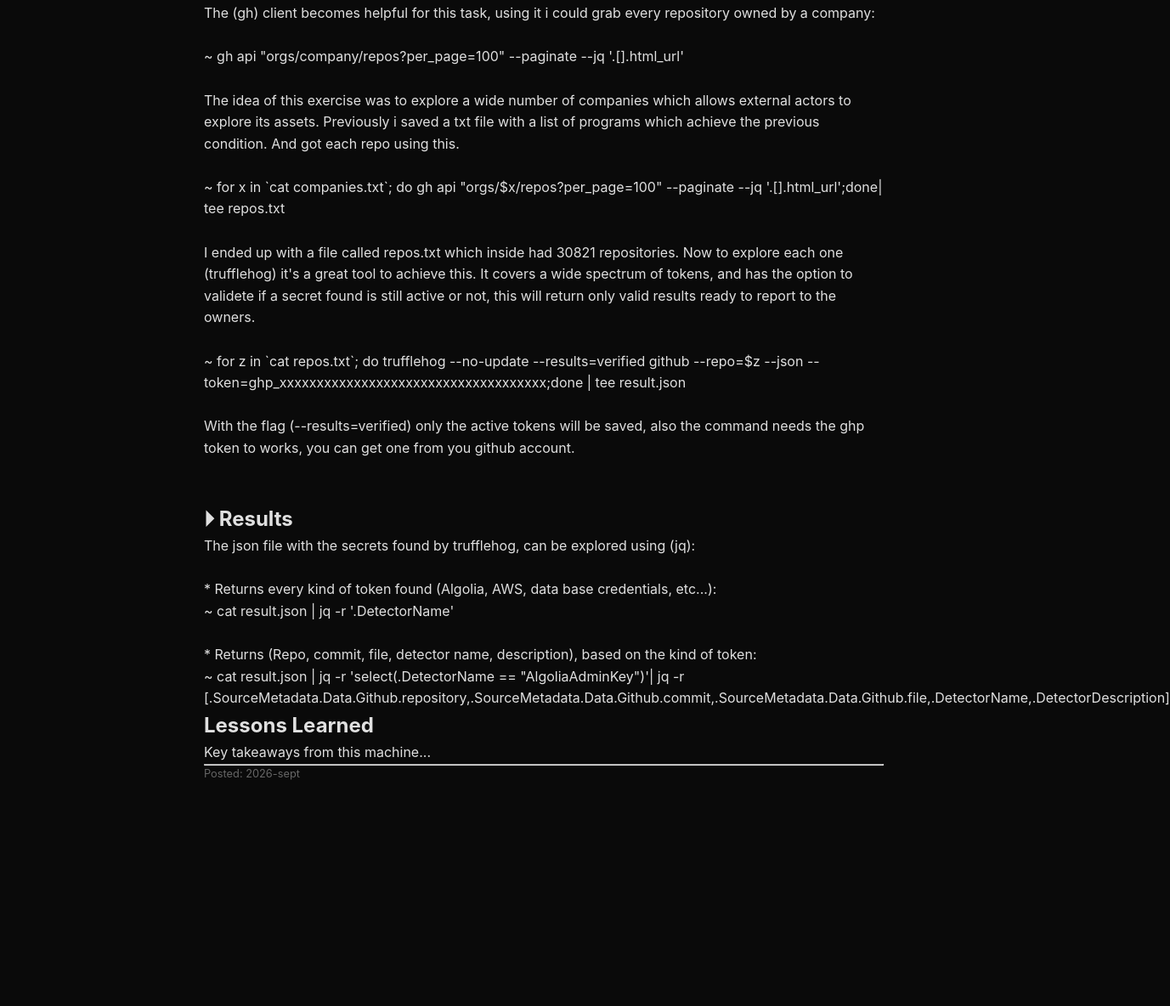
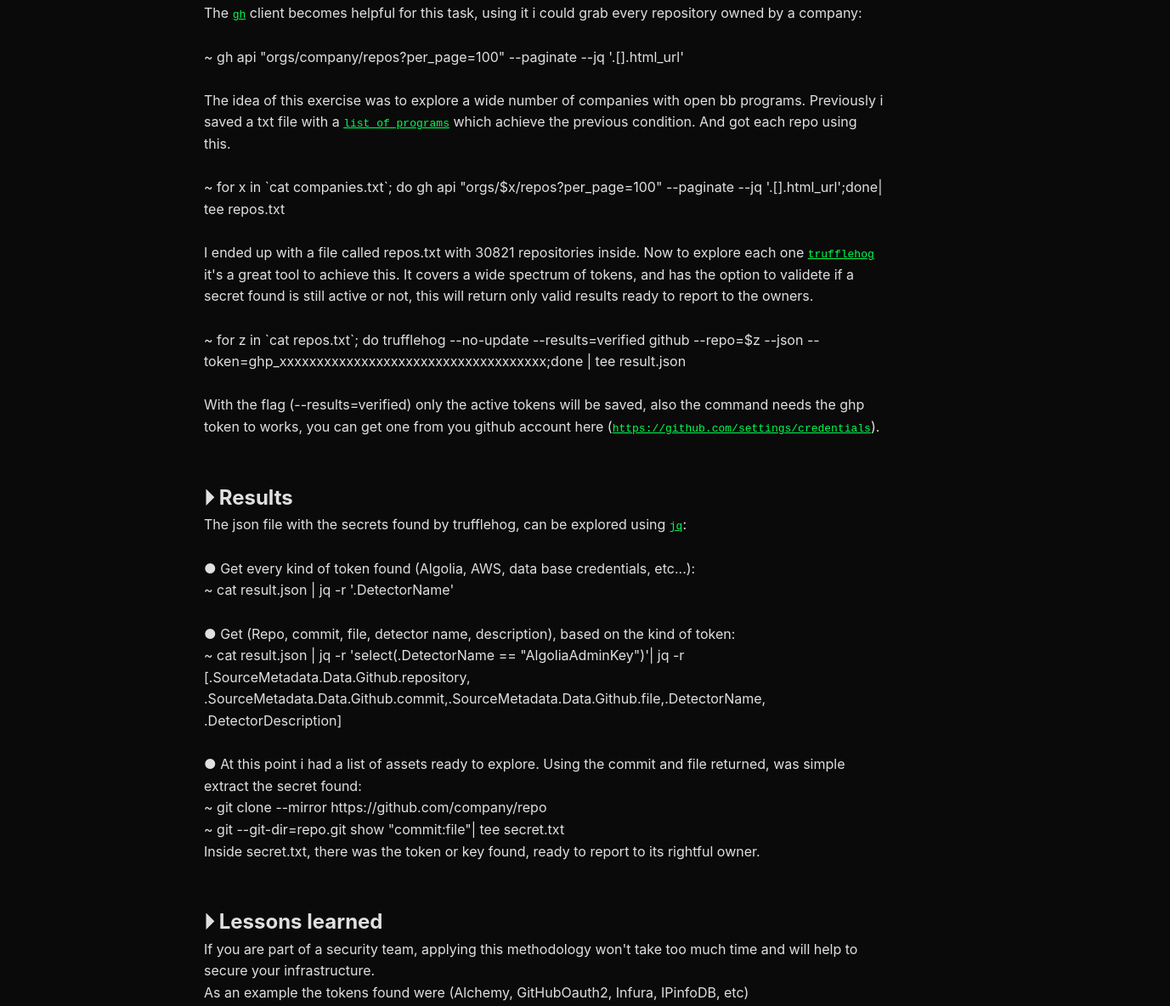
Before and after one commit to GABO85/gabo85.github.io, a plain HTML site: page writeups/content/cascade-writeup.html in a window 1280 px wide. Shown: the part 343-1527 px from the top of the page at 85% size, 1377 px wide, since content can reach past the window. Before the commit the page ends 1304 px from the top, so only its background shows below. Drawn offline with Linux system fonts and the light colour scheme.

Commit message:
Update: 2026-09-28 20:49:15

```diff
--- a/writeups/content/cascade-writeup.html
+++ b/writeups/content/cascade-writeup.html
@@ -49,6 +49,16 @@
             body { padding: 20px 15px; }
             pre { font-size: 0.7rem; }
         }
+	a {
+	    font-family: monospace;
+	    color: #00ff51
+	}
+
+	b {
+            font-family: monospace;
+            color: #00ff51
+        }
+
     </style>
 </head>
 <body>
@@ -66,30 +76,35 @@
 
 
         <h2>⏵ Exploring github</h2>
-        <p>The (gh) client becomes helpful for this task, using it i could grab every repository owned by a company:
+        <p>The <a href="https://cli.github.com/manual/gh_api" target="_blank" title="gh-client">gh</a> client becomes helpful for this task, using it i could grab every repository owned by a company:
 	<br><br>~ gh api "orgs/company/repos?per_page=100" --paginate --jq '.[].html_url'
-	<br><br>The idea of this exercise was to explore a wide number of companies which allows external actors to explore its assets.
-Previously i saved a txt file with a list of programs which achieve the previous condition.
+	<br><br>The idea of this exercise was to explore a wide number of companies with open bb programs.
+Previously i saved a txt file with a <a href="https://raw.githubusercontent.com/GABO85/bb-programs/refs/heads/main/bbp.txt" target="_blank" title="List of bb programs">list of programs</a> which achieve the previous condition.
 And got each repo using this.
 	<br><br>~ for x in `cat companies.txt`; do gh api "orgs/$x/repos?per_page=100" --paginate --jq '.[].html_url';done| tee repos.txt
-	<br><br>I ended up with a file called repos.txt which inside had 30821 repositories.
-Now to explore each one (trufflehog) it's a great tool to achieve this. It covers a wide spectrum of tokens, and has  the option to validete if a secret found is still active or not, this will return only valid results ready to report to the owners.
+	<br><br>I ended up with a file called repos.txt with 30821 repositories inside.
+Now to explore each one <a href="https://github.com/trufflesecurity/trufflehog" target="_blank" title="TRUFFELHOG">trufflehog</a> it's a great tool to achieve this. It covers a wide spectrum of tokens, and has  the option to validete if a secret found is still active or not, this will return only valid results ready to report to the owners.
 	<br><br>~ for z in `cat repos.txt`; do trufflehog --no-update --results=verified github --repo=$z  --json --token=ghp_xxxxxxxxxxxxxxxxxxxxxxxxxxxxxxxxxxxx;done | tee result.json
-	<br><br> With the flag (--results=verified) only the active tokens will be saved, also the command needs the ghp token to works, you can get one from you github account.
+	<br><br> With the flag (--results=verified) only the active tokens will be saved, also the command needs the ghp token to works, you can get one from you github account here (<a href="https://github.com/settings/credentials" target="_blank" title="get ghp token">https://github.com/settings/credentials</a>).
 	<br><br><br>
 	</p>
 
         <h2>⏵ Results</h2>
-        <p>The json file with the secrets found by trufflehog, can be explored using (jq):
-	<br><br>* Returns every kind of token found (Algolia, AWS, data base credentials, etc...):
+        <p>The json file with the secrets found by trufflehog, can be explored using <a href="https://jqlang.org/tutorial/" target="_blank" title="jq">jq</a>:
+	<br><br>● Get every kind of token found (Algolia, AWS, data base credentials, etc...):
 	<br>~ cat result.json | jq -r '.DetectorName'
-	<br><br>* Returns (Repo, commit, file, detector name, description), based on the kind of token:
-	<br>~ cat result.json | jq -r 'select(.DetectorName == "AlgoliaAdminKey")'| jq -r [.SourceMetadata.Data.Github.repository,.SourceMetadata.Data.Github.commit,.SourceMetadata.Data.Github.file,.DetectorName,.DetectorDescription]
-	<br>
+	<br><br>● Get (Repo, commit, file, detector name, description), based on the kind of token:
+	<br>~ cat result.json | jq -r 'select(.DetectorName == "AlgoliaAdminKey")'| jq -r [.SourceMetadata.Data.Github.repository,<br>.SourceMetadata.Data.Github.commit,.SourceMetadata.Data.Github.file,.DetectorName,<br>.DetectorDescription]
+	<br><br>● At this point  i had a list of assets ready to explore. Using the commit and file returned, was simple extract the secret found:
+	<br> ~ git clone --mirror https://github.com/company/repo
+	<br> ~ git --git-dir=repo.git show "commit:file"| tee secret.txt
+	<br> Inside secret.txt, there was the token or key found, ready to report to its rightful owner.
 	</p>
-
-        <h2>Lessons Learned</h2>
-        <p>Key takeaways from this machine...</p>
+	<br><br>
+        <h2>⏵ Lessons learned</h2>
+        <p>If you are part of a security team, applying this methodology won't take too much time and will help to secure your infrastructure.
+	<br>As an example the tokens found were (Alchemy, GitHubOauth2, Infura, IPinfoDB, etc)</p>
+	<br><br><br>
 
         <hr>
         <p style="font-size:0.8rem; color:#666;">Posted: 2026-sept</p>
```
